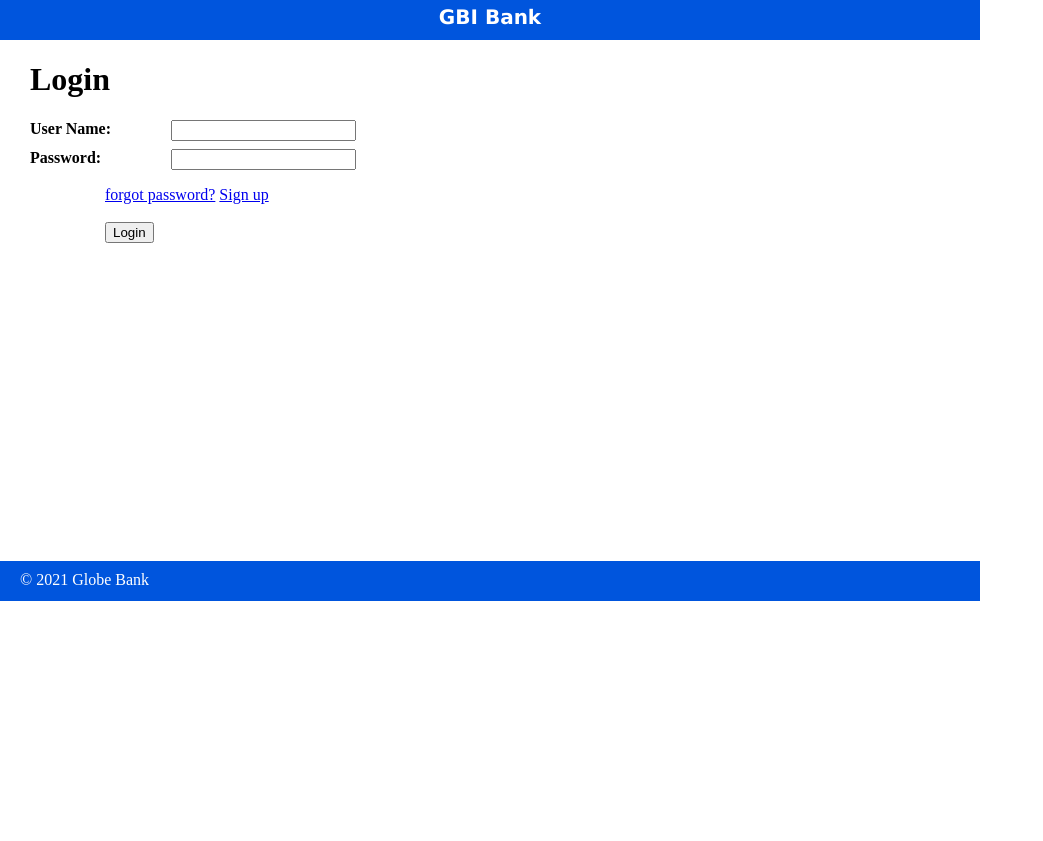
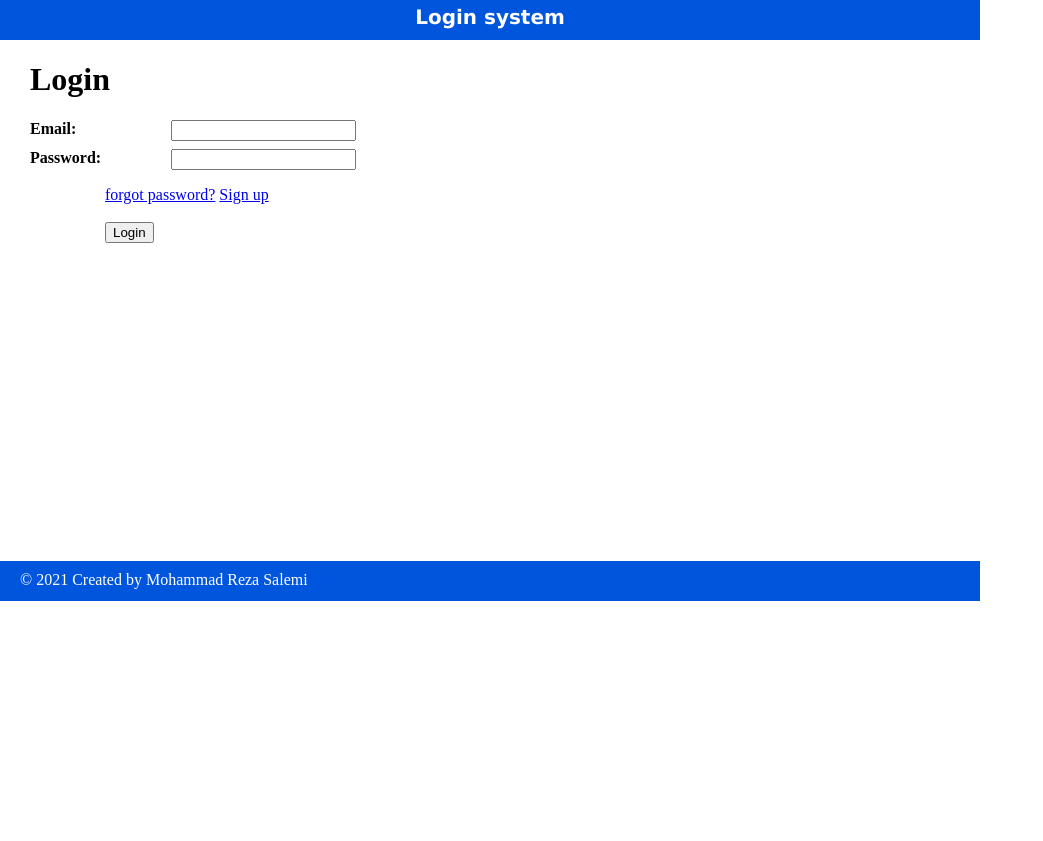
Before and after one commit to reza-salemi/login_system_k1challenge, a PHP site: page / in a window 1280 px wide. Shown: the top 841 px of the page, without its empty margins (0-1043 px from the left). Run offline with PHP 8.4, Linux system fonts and the light colour scheme.

Commit message:
Compelete project version 1;

```diff
--- a/private/shared/staff_footer.php
+++ b/private/shared/staff_footer.php
@@ -1,5 +1,5 @@
 <footer>
-    &COPY; <?php echo date('Y'); ?> Globe Bank
+    &COPY; <?php echo date('Y'); ?> Created by Mohammad Reza Salemi
 </footer>
 </body>
 </html>
--- a/private/shared/staff_header.php
+++ b/private/shared/staff_header.php
@@ -12,5 +12,5 @@ if(!isset($page_title)) { ($page_title = 'staff area');}
 
   <body>
     <header>
-        <h1>GBI Bank</h1>
+        <h1>Login system</h1>
     </header>
--- a/public/forgot_pw.php
+++ b/public/forgot_pw.php
@@ -9,8 +9,8 @@ require_once('../private/initialize.php');
 
 
   <div class="users new">
-    <h1>Create users</h1>
-
+    <h1>Reset your password</h1>
+    <p>An email will be send you with instructions on how to reset your password</p>
     <form method="post" action="../private/phpmailer/index.php">
       <dl>
         <dt>User Name:</dt>
--- a/public/index.php
+++ b/public/index.php
@@ -20,13 +20,13 @@ if(is_post_request()) {
 <div id="content">
 
 
-  <div class="users new">
+  <div class="Email">
     <h1>Login</h1>
 
     <form action="<?php echo url_for('index.php'); ?>" method="post">
 
       <dl>
-        <dt>User Name:</dt>
+        <dt>Email:</dt>
         <dd><input type="text" name="username" value="" /></dd>
       </dl>
 
```
Also changed, not shown: public/new.php (+2 -7 lines), public/profile.php (+6 -1 lines), 1 other file.
